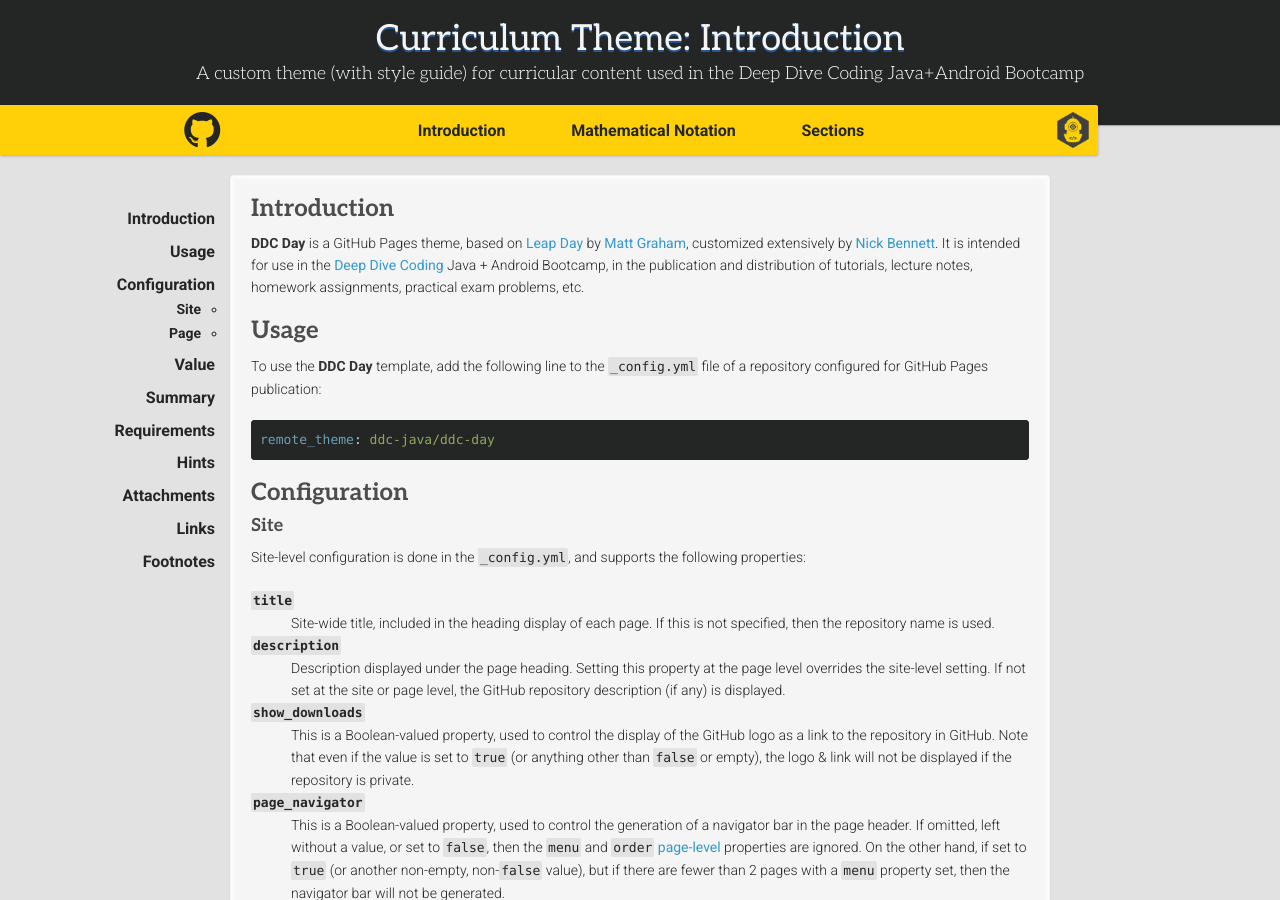
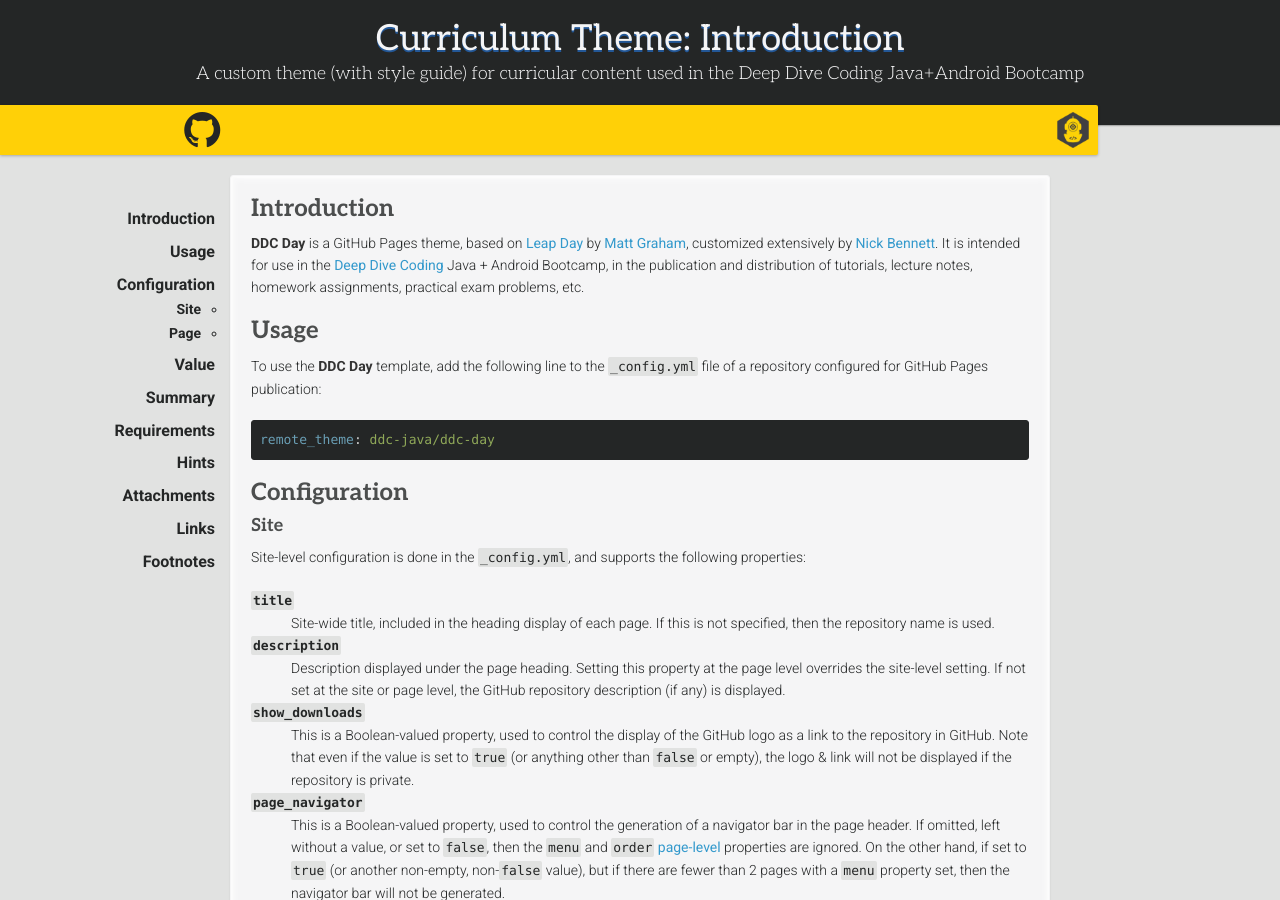
Before and after one commit to ddc-java/ddc-day, a Jekyll site: the page built from index.md, in a window 1280 px wide and 900 px high. Built offline with Jekyll 4.4.1, drawn with Linux system fonts in a browser that asks for light colours; nearby versions of some CDN libraries; some web fonts are replaced.

Commit message:
Adjust page navigator logic.

```diff
--- a/_config.yml
+++ b/_config.yml
@@ -6,7 +6,7 @@
 heading_navigator: true # Set this to false if intra-page navigator is not wanted.
 
 page_navigator:
-  enabled: true # Set this to true if an inter-page navigator bar is wanted.
+  enabled: false # Set this to false if an inter-page navigator bar is not wanted.
 
 titles_from_headings:
   enabled: false # We recommend leaving this setting disabled in this theme.
```
